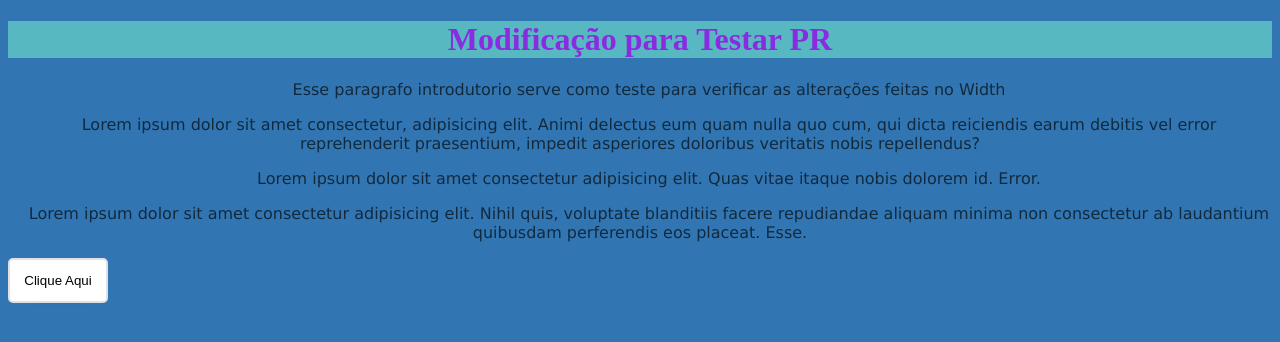
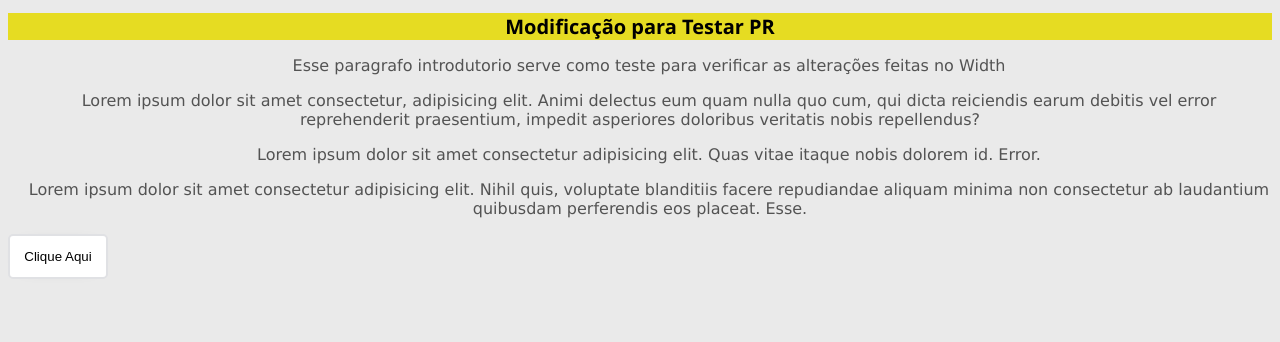
Before and after one commit to saymonrasador/TDE1, a plain HTML site: page index.html in a window 1280 px wide. Drawn offline with Linux system fonts and the light colour scheme.

Commit message:
#4 Commit para resolver bugs visuais e layout

```diff
--- a/css.css
+++ b/css.css
@@ -1,12 +1,12 @@
 body{
-    background-color: rgb(49, 118, 178);
+    background-color: rgb(234, 234, 234);
 }
 
 h1{
     color:rgb(0, 0, 0);
-    font-family: 'Segoe UI', Tahoma, Geneva, Verdana, sans-serif
+    font-family: 'Segoe UI', Tahoma, Geneva, Verdana, sans-serif;
     font-size: 20px;
-    background-color: rgba(127, 255, 212, 0.478);
+    background-color: rgb(230, 220, 34);
     text-align: center;
 }
 
@@ -20,7 +20,7 @@ p{
 
 
 #id{
-    color: blueviolet;
+    color: rgb(0, 0, 0);
 }
 
 
```
